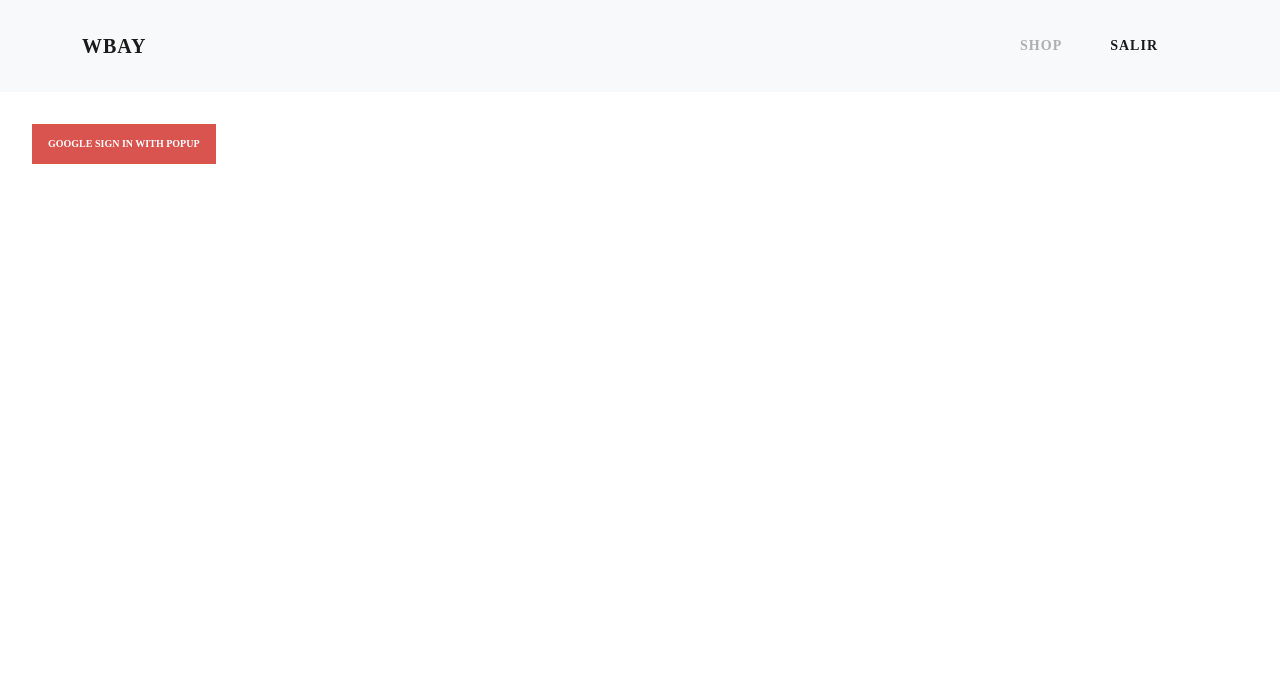
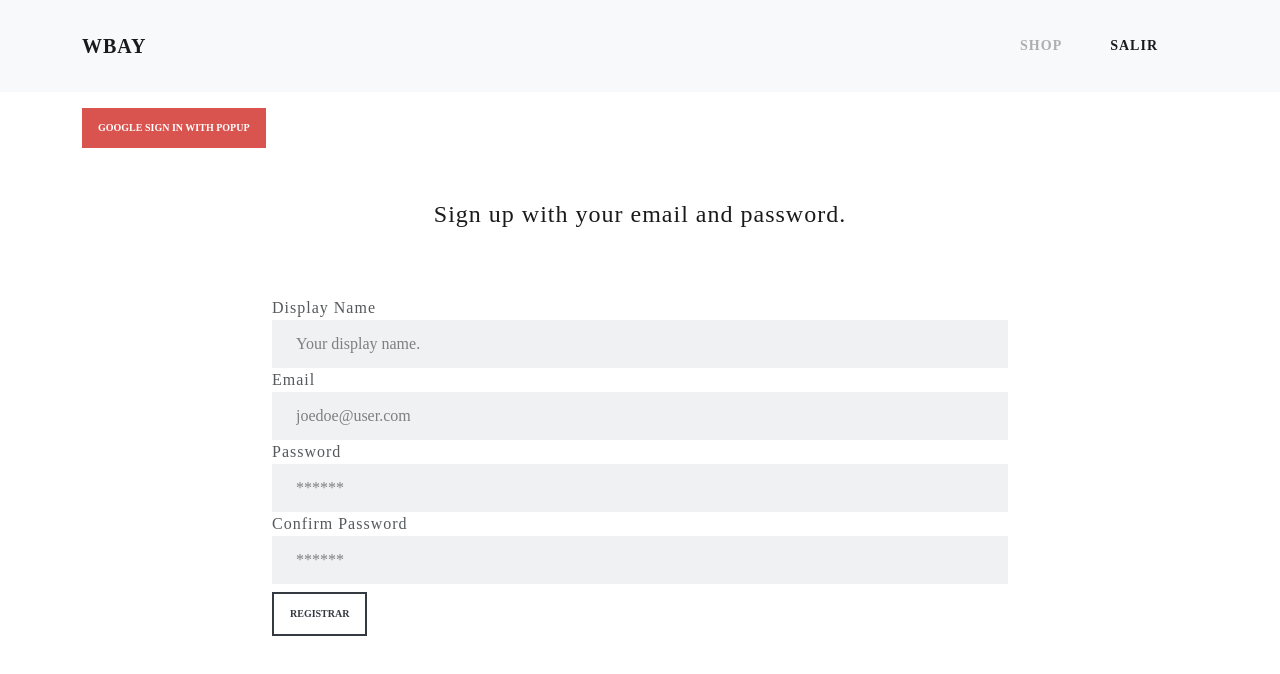
Before and after one commit to wjuma19dev2026-wq/crwn-clothing-v1, a React (Create React App) app: page /login in a window 1280 px wide. Shown: the top 674 px of the page. Built offline with nearby package versions, Linux system fonts and the light colour scheme; no server answers; a web font is replaced by a local one.

Commit message:
Form input Logic

```diff
--- /dev/null
+++ b/src/components/form-input/FormInput.jsx
@@ -0,0 +1,13 @@
+const FormInput = ({ label, id, ...otherProps }) => {
+  return (
+    <>
+      <label htmlFor={id}>{label}</label>
+      <input
+        id={id}
+        {...otherProps}
+      />
+    </>
+  )
+}
+
+export default FormInput
--- /dev/null
+++ b/src/components/form-input/FormInput.module.css
@@ -0,0 +1,3 @@
+.container {
+  display: block;
+}
--- /dev/null
+++ b/src/components/form-input/index.js
@@ -0,0 +1 @@
+export { default } from './FormInput'
--- /dev/null
+++ b/src/components/sing-up-form/SingUpForm.jsx
@@ -0,0 +1,144 @@
+// @ts-check
+
+import { Fragment, useState } from 'react'
+import {
+  createAuthWithEmailAndPassword,
+  createUserDocumentFromAuth,
+} from '../../services'
+import FormInput from '../form-input/FormInput'
+import styles from './SingUpForm.module.css'
+
+const initialFieldsValue = {
+  displayName: '',
+  email: '',
+  password: '',
+  confirmPassword: '',
+}
+
+const SingUpForm = () => {
+  const [formFields, setFormFields] = useState(
+    initialFieldsValue,
+  )
+
+  const { displayName, email, password, confirmPassword } =
+    formFields
+
+  const resetFormData = () => {
+    setFormFields(initialFieldsValue)
+  }
+
+  /**
+   * Handles input change events and updates the form state.
+   * @param {import("react").ChangeEvent<HTMLInputElement | HTMLSelectElement | HTMLTextAreaElement>} event - The change event object.
+   */
+  const onHandlerChange = event => {
+    const { name, value } = event.target
+    setFormFields({ ...formFields, [name]: value })
+  }
+
+  /**
+   * Handles the form submission event.
+   * @param  {import("react").FormEvent<HTMLFormElement>} event
+   * @return {void} No regresa nada
+   */
+  const onHandlerSubmit = event => {
+    event.preventDefault()
+
+    // TODO: Input Validation Here!.
+
+    const isInvalid = Object.values(formFields).some(
+      val => val.trim() === '',
+    )
+
+    if (isInvalid) {
+      alert('Todos los campos son obligatorios')
+      return
+    }
+
+    createAuthWithEmailAndPassword(
+      displayName,
+      email,
+      password,
+    )
+      .then(({ user }) => {
+        resetFormData()
+        createUserDocumentFromAuth(user, { displayName })
+          .then(console.log)
+          .catch(console.log)
+      })
+      .catch(error => {
+        alert(error.message)
+        console.log(error.message)
+      })
+  }
+
+  return (
+    <Fragment>
+      <div className="col-12 mt-5">
+        <p className={styles.title}>
+          Sign up with your email and password.
+        </p>
+      </div>
+      <div
+        className="col-8 offset-2
+       mt-5">
+        <form onSubmit={onHandlerSubmit}>
+          <FormInput
+            label="Display Name"
+            type="text"
+            className="form-control"
+            name="displayName"
+            id="displayName"
+            value={displayName}
+            onChange={onHandlerChange}
+            placeholder="Your display name."
+          />
+
+          <FormInput
+            label="Email"
+            type="email"
+            className="form-control"
+            name="email"
+            id="email"
+            value={email}
+            onChange={onHandlerChange}
+            placeholder="joedoe@user.com"
+          />
+
+          <FormInput
+            label="Password"
+            type="password"
+            className="form-control"
+            name="password"
+            id="password"
+            value={password}
+            onChange={onHandlerChange}
+            placeholder="******"
+          />
+
+          <FormInput
+            label="Confirm Password"
+            type="password"
+            className="form-control"
+            name="confirmPassword"
+            id="confirmPassword"
+            value={confirmPassword}
+            onChange={onHandlerChange}
+            placeholder="******"
+          />
+
+          <div className="mt-2">
+            <button
+              className="btn btn-outline-dark btn-sm"
+              type="submit"
+              id="button-addon2">
+              Registrar
+            </button>
+          </div>
+        </form>
+      </div>
+    </Fragment>
+  )
+}
+
+export default SingUpForm
--- /dev/null
+++ b/src/components/sing-up-form/SingUpForm.module.css
@@ -0,0 +1,9 @@
+.title {
+  --bs-text-opacity: 1;
+  font-size: 1.5rem;
+  color: rgba(
+    var(--bs-primary-rgb),
+    var(--bs-text-opacity)
+  ) !important;
+  text-align: center;
+}
--- /dev/null
+++ b/src/components/sing-up-form/index.js
@@ -0,0 +1 @@
+export { default } from './SingUpForm'
--- a/src/pages/login/Login.jsx
+++ b/src/pages/login/Login.jsx
@@ -1,11 +1,9 @@
-import styles from './Login.module.css'
-
 import {
   createUserDocumentFromAuth,
   signInWithGooglePopupSvs,
 } from '../../services'
 import { useState } from 'react'
-
+import SignUpForm from '../../components/sing-up-form'
 import Toast from '../../shared/toast'
 
 const Login = () => {
@@ -32,13 +30,17 @@ const Login = () => {
   }
 
   return (
-    <main className={styles.container}>
-      <div className="btn-group">
+    <main className="container">
+      <div className="btn-group mt-3">
         <button
           className="btn btn-danger btn-sm"
           onClick={signInWithGoogle}>
           Google Sign in with popup
         </button>
+      </div>
+
+      <div className="row">
+        <SignUpForm />
       </div>
 
       {error ? (
--- a/src/pages/login/Login.module.css
+++ /dev/null
@@ -1,10 +0,0 @@
-.container {
-  padding: 2rem;
-}
-
-.google-icon {
-  background-color: var(--bs-danger);
-  color: white;
-  padding: 0.25rem 0.5rem;
-  border-radius: 0.25rem;
-}
--- /dev/null
+++ b/src/services/auth.service.js
@@ -0,0 +1,116 @@
+import { createUserWithEmailAndPassword } from 'firebase/auth'
+import {
+  signInWithGooglePopup,
+  signInWithGoogleRedirect,
+  db,
+  doc,
+  setDoc,
+  getDoc,
+  AppError,
+  auth,
+} from '../utils'
+
+const signInWithGooglePopupSvs = async () => {
+  try {
+    const response = await signInWithGooglePopup()
+    return response
+  } catch (err) {
+    throw new Error('An error ocurred: ', err)
+  }
+}
+
+const signInWithGoogleRedirectSvs = () => {
+  return signInWithGoogleRedirect()
+}
+
+const createUserDocumentFromAuth = async (
+  userAuth,
+  aditionalInformation = {},
+) => {
+  if (!userAuth) return
+
+  try {
+    const {
+      uid,
+      email,
+      displayName,
+      photoURL,
+      emailVerified,
+    } = userAuth
+    const userDocRef = doc(db, 'users', uid)
+
+    // Aqui lanza error Missing or insufficient permissions.
+    // Firestore rules false
+    const userSnapshot = await getDoc(userDocRef)
+
+    if (!userSnapshot.exists()) {
+      await setDoc(userDocRef, {
+        email,
+        displayName,
+        photoURL,
+        emailVerified,
+        ...aditionalInformation,
+      })
+      console.log(
+        `Usuario ${displayName ? displayName : aditionalInformation.displayName} registrado en Firestore.`,
+      )
+    } else {
+      const authError = new Error(
+        `El usuario ${displayName ? displayName : aditionalInformation.displayName} ya existe en Firestore.`,
+      )
+      authError.statusCode = 404
+      throw authError
+    }
+
+    return userDocRef
+  } catch (err) {
+    const appError = new AppError(
+      err.message,
+      err.statusCode ? err.statusCode : 500,
+    )
+    throw appError
+  }
+}
+
+/**
+ * Crear un usuario con correo y password
+ * @param  {string} displayName Nombre del usuario
+ * @param  {string} email       Email valido
+ * @param  {string} password    Password min 6
+ * @return {Promise<import('firebase/auth').UserCredential>} Promise que resuelve un UserCredential
+ */
+const createAuthWithEmailAndPassword = async (
+  displayName,
+  email,
+  password,
+) => {
+  try {
+    return await createUserWithEmailAndPassword(
+      auth,
+      email,
+      password,
+    )
+  } catch (err) {
+    if (err.code === 'auth/operation-not-allowed') {
+      const authError = new AppError(
+        '💥 El registro por email no está habilitado.',
+        500,
+      )
+      throw authError
+    } else if (err.code === `auth/email-already-in-use`) {
+      const authError = new AppError(
+        '💥 Este correo ya está registrado.',
+        500,
+      )
+      throw authError
+    }
+    throw new Error(err)
+  }
+}
+
+export {
+  signInWithGooglePopupSvs,
+  createUserDocumentFromAuth,
+  signInWithGoogleRedirectSvs,
+  createAuthWithEmailAndPassword,
+}
--- a/src/services/authService.js
+++ /dev/null
@@ -1,70 +0,0 @@
-import {
-  signInWithGooglePopup,
-  signInWithGoogleRedirect,
-  db,
-  doc,
-  setDoc,
-  getDoc,
-  AppError,
-} from '../utils'
-
-const signInWithGooglePopupSvs = async () => {
-  try {
-    const response = await signInWithGooglePopup()
-    return response
-  } catch (err) {
-    throw new Error('An error ocurred: ', err)
-  }
-}
-
-const signInWithGoogleRedirectSvs = () => {
-  return signInWithGoogleRedirect()
-}
-const createUserDocumentFromAuth = async userAuth => {
-  try {
-    const {
-      uid,
-      email,
-      displayName,
-      photoURL,
-      emailVerified,
-    } = userAuth
-    const userDocRef = doc(db, 'users', uid)
-
-    // Aqui lanza error Missing or insufficient permissions.
-    // Firestore rules false
-    const userSnapshot = await getDoc(userDocRef)
-
-    if (!userSnapshot.exists()) {
-      await setDoc(userDocRef, {
-        email,
-        displayName,
-        photoURL,
-        emailVerified,
-      })
-      console.log(
-        `Usuario ${displayName} registrado en Firestore.`,
-      )
-    } else {
-      const authError = new Error(
-        `El usuario ${displayName} ya existe en Firestore.`,
-      )
-      authError.statusCode = 404
-      throw authError
-    }
-
-    return userDocRef
-  } catch (err) {
-    const appError = new AppError(
-      err.message,
-      err.statusCode ? err.statusCode : 500,
-    )
-    throw appError
-  }
-}
-
-export {
-  signInWithGooglePopupSvs,
-  createUserDocumentFromAuth,
-  signInWithGoogleRedirectSvs,
-}
--- a/src/services/index.js
+++ b/src/services/index.js
@@ -2,4 +2,5 @@ export {
   createUserDocumentFromAuth,
   signInWithGooglePopupSvs,
   signInWithGoogleRedirectSvs,
-} from './authService'
+  createAuthWithEmailAndPassword,
+} from './auth.service'
```
Also changed, not shown: src/AppRoutes.jsx (+32 -13 lines).
